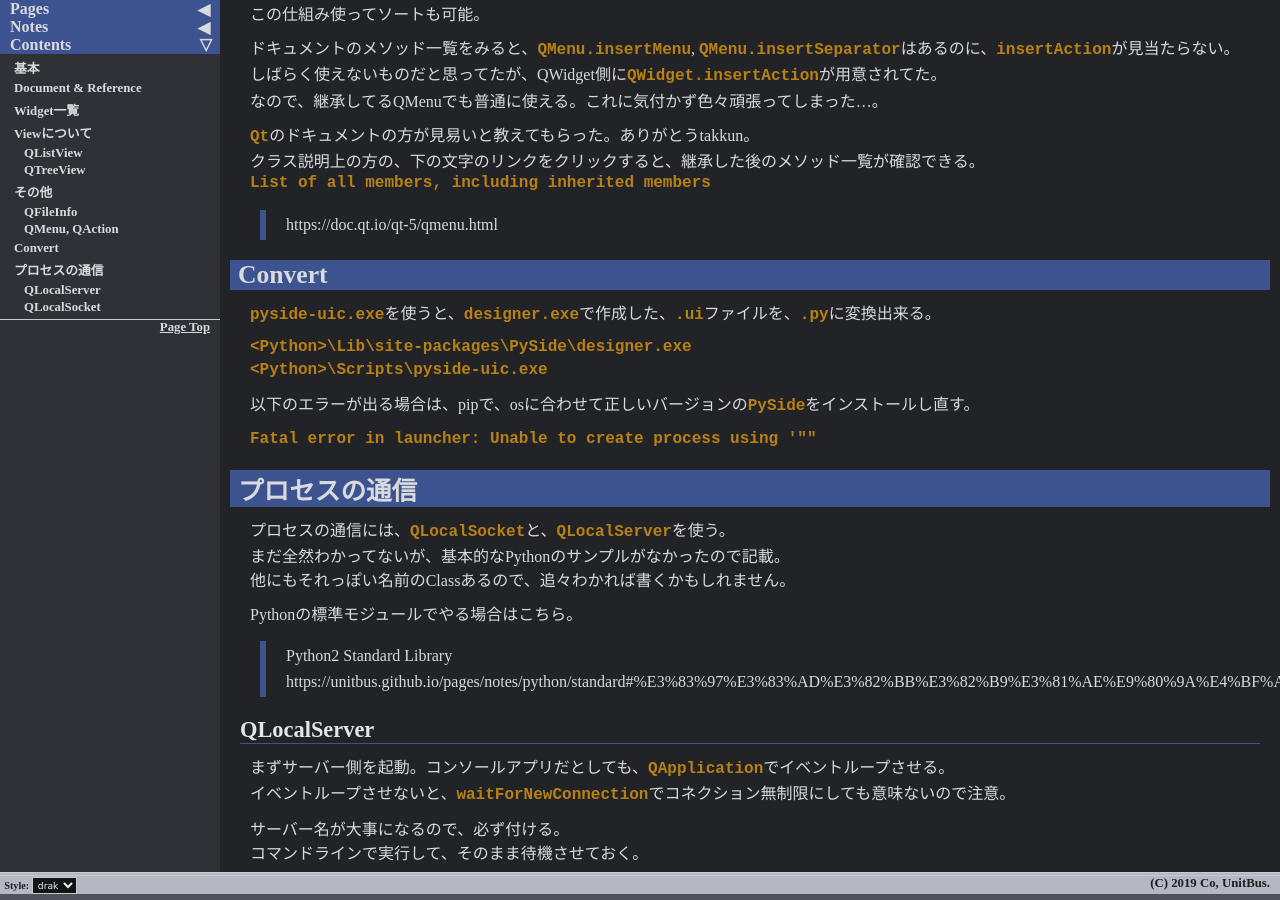
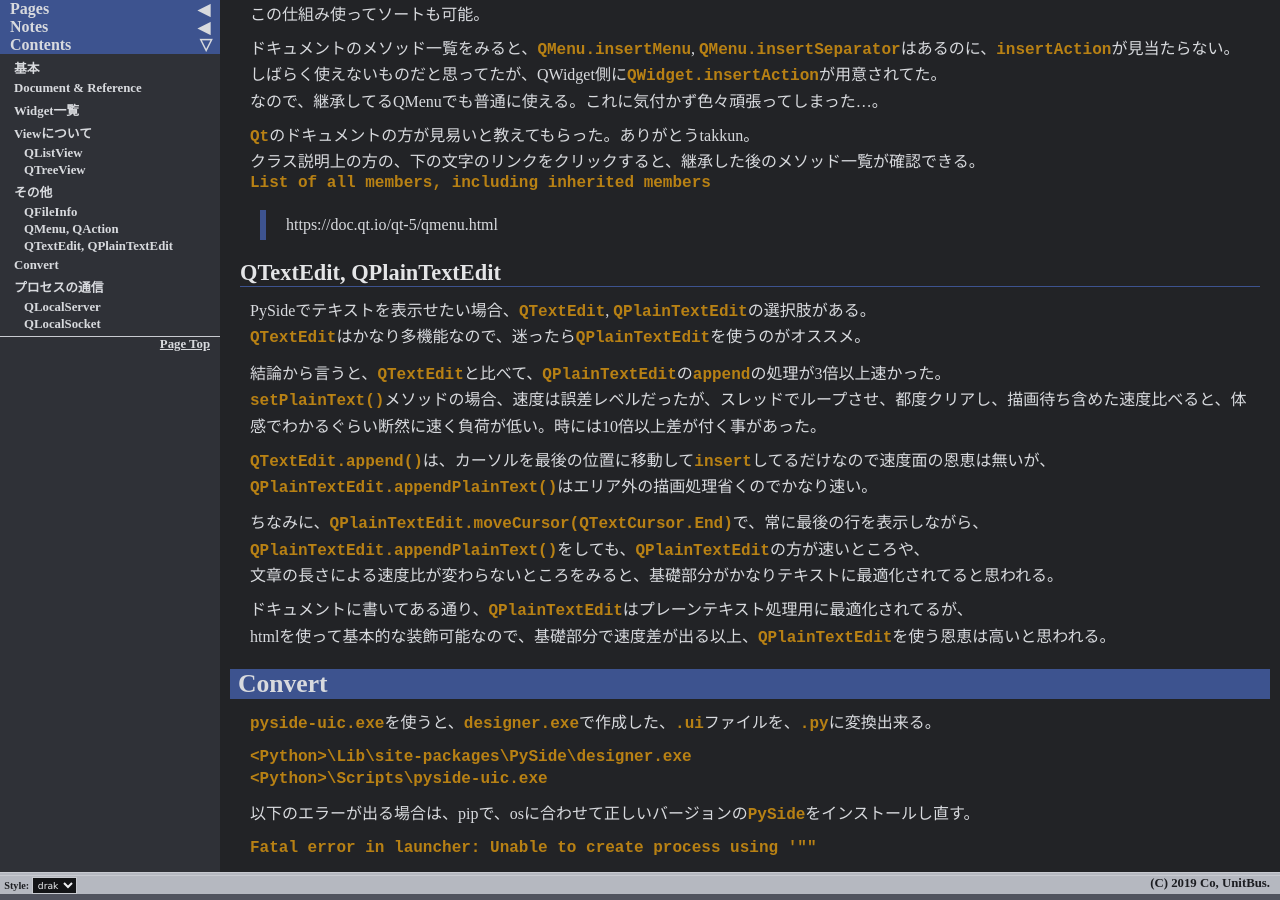
Before and after one commit to unitbus/unitbus.github.io, a Jekyll site: the page built from pages/notes/python/pyside.md, in a window 1280 px wide and 900 px high, scrolled down 3859 px. Built offline with Jekyll 4.4.1, drawn with Linux system fonts in a browser that asks for light colours.

Commit message:
Update pyside.md

```diff
--- a/pages/notes/python/pyside.md
+++ b/pages/notes/python/pyside.md
@@ -120,6 +120,24 @@ D&Dイベントだと、QUrlにパスが入ってくるが、
 
 > https://doc.qt.io/qt-5/qmenu.html
 
+## QTextEdit, QPlainTextEdit
+
+PySideでテキストを表示せたい場合、`QTextEdit`, `QPlainTextEdit`の選択肢がある。
+`QTextEdit`はかなり多機能なので、迷ったら`QPlainTextEdit`を使うのがオススメ。
+
+結論から言うと、`QTextEdit`と比べて、`QPlainTextEdit`の`append`の処理が3倍以上速かった。
+`setPlainText()`メソッドの場合、速度は誤差レベルだったが、スレッドでループさせ、都度クリアし、描画待ち含めた速度比べると、体感でわかるぐらい断然に速く負荷が低い。時には10倍以上差が付く事があった。
+
+`QTextEdit.append()`は、カーソルを最後の位置に移動して`insert`してるだけなので速度面の恩恵は無いが、`QPlainTextEdit.appendPlainText()`はエリア外の描画処理省くのでかなり速い。
+
+ちなみに、`QPlainTextEdit.moveCursor(QTextCursor.End)`で、常に最後の行を表示しながら、
+`QPlainTextEdit.appendPlainText()`をしても、`QPlainTextEdit`の方が速いところや、
+文章の長さによる速度比が変わらないところをみると、基礎部分がかなりテキストに最適化されてると思われる。
+
+ドキュメントに書いてある通り、`QPlainTextEdit`はプレーンテキスト処理用に最適化されてるが、
+htmlを使って基本的な装飾可能なので、基礎部分で速度差が出る以上、`QPlainTextEdit`を使う恩恵は高いと思われる。
+
+
 # Convert
 
 `pyside-uic.exe`を使うと、`designer.exe`で作成した、`.ui`ファイルを、`.py`に変換出来る。
```
